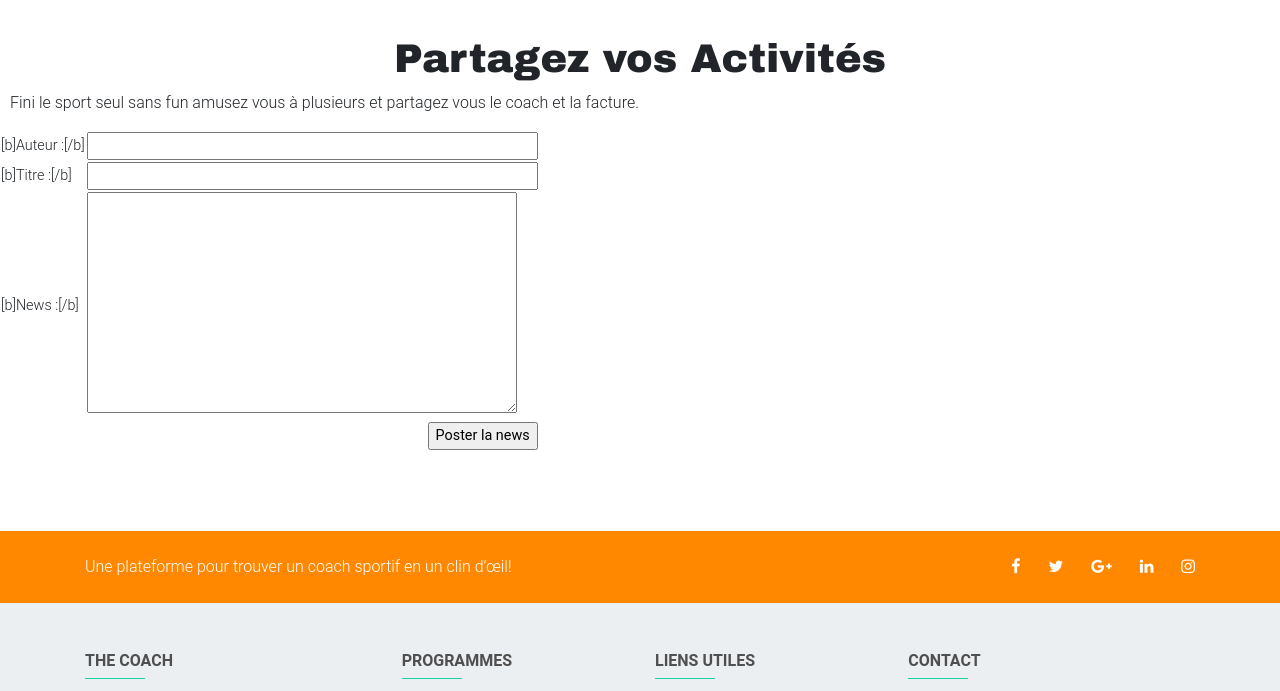
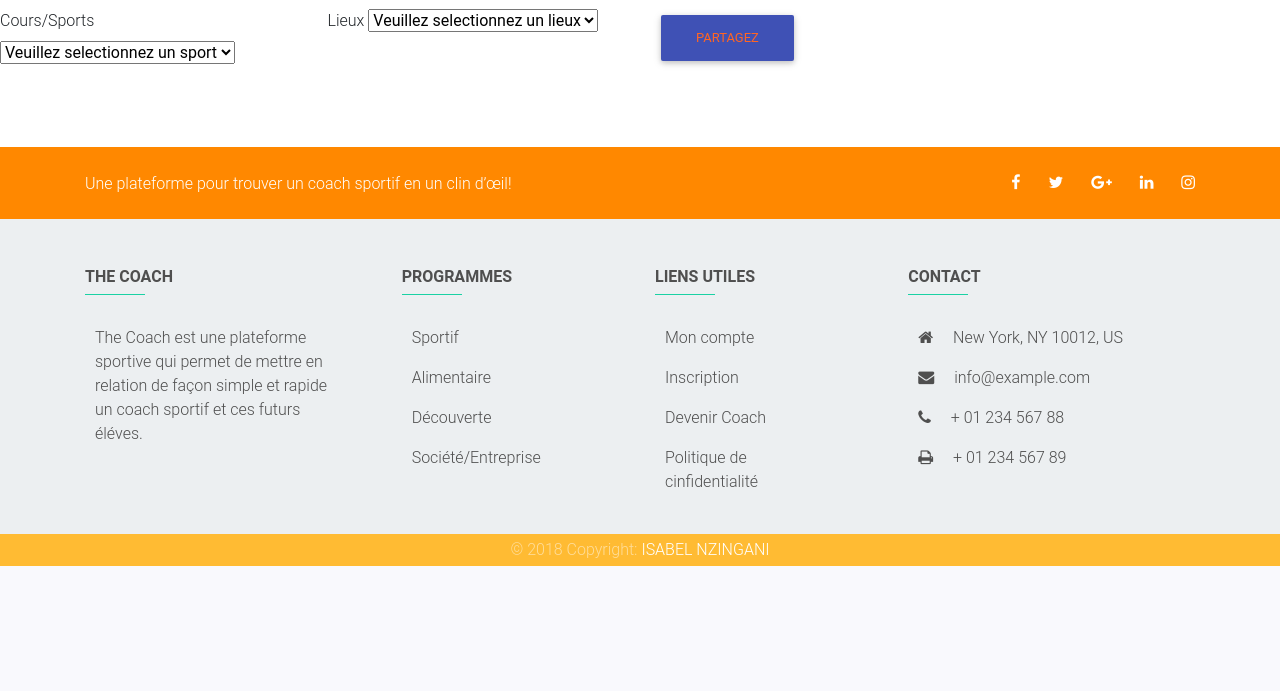
Before and after one commit to Isabelnzi/Thecoach, a PHP site: page / in a window 1280 px wide. Shown: the part 1825-2516 px from the top of the page. After the commit the page ends 2391 px from the top, so only its background shows below. Run offline with PHP 8.4, Linux system fonts and the light colour scheme; some libraries are stand-ins or nearby versions.

Commit message:
ajout nouvel page

```diff
--- a/assets/css/style.css
+++ b/assets/css/style.css
@@ -80,20 +80,6 @@ alignment-adjust:central;
     margin-bottom: 20px;
     margin-left: 90px;
 }
-.conseil{
-    margin-top: 15px;
-
+.explication{
+    margin-top: 20px
 }
-.parallax {
-    /* The image used */
-    background-image: url('/home/isabeln/Images/create_parallax.jpg');
-
-    /* Full height */
-    height: 100%;
-
-    /* Create the parallax scrolling effect */
-    background-attachment: fixed;
-    background-position: center;
-    background-repeat: no-repeat;
-    background-size: cover;
-}
--- a/header.php
+++ b/header.php
@@ -43,8 +43,8 @@
 
                 </ul>
                 <form class="form-inline my-2 my-lg-0">
-                    <a class="btn btn-primary" href="http://thecoach/connexion.php" role="button" id="submit">Connexion</a>
-                    <a class="btn btn-primary" href="http://thecoach/inscription.php" role="button" id="submit">Inscription</a>
+                    <a class="btn btn-indigo" href="http://thecoach/connexion.php" role="button" id="submit">Connexion</a>
+                    <a class="btn btn-indigo" href="http://thecoach/inscription.php" role="button" id="submit">Inscription</a>
                 </form>
             </div>
         </nav>
--- a/index.php
+++ b/index.php
@@ -1,4 +1,5 @@
 <?php
+//on y retrouve la navbar
 include 'header.php';
 ?>
 <!--Création d'un caroussel d'image de sport ou de sportif-->
@@ -29,14 +30,14 @@ include 'header.php';
     </a>
 </div>
 <div>
-    <!--création d'un bouton qui sommes nous permettant d'expliquer le site et le le role de MasterCoach-->
+    <!--création d'un bouton "qui-sommes nous" permettant d'expliquer le site et le le role de MasterCoach-->
     <a href="#quisommes-nous" class="btn btn btn-lg " tabindex="-1" role="button" id="quisommes-nous" onclick="hidden()">Qui sommes-nous ?</a>
     <!--insertion d'une bulle de texte-->
     <div id="Cadre">
         <div id="text">
-            <p> The Coach est une plateforme sportive qui permet de mettre en relation de façon simple et rapide un coach sportifs et ces futurs éléves . </p>
-            <p>Lorem ipsum dolor sit amet, consectetur adipiscing elit. Maecenas rutrum, lectus in sollicitudin luctus, ex tortor fringilla nisi, at mollis orci elit at augue. Phasellus varius, ligula tempor lobortis auctor, lacus dui laoreet nisi, nec bibendum ex turpis at ante. Aliquam quis sem tincidunt, sagittis nisl a, mattis neque. Fusce eget feugiat dolor. Interdum et malesuada fames ac ante ipsum primis in faucibus. Morbi auctor scelerisque massa vel consectetur. Curabitur egestas elit vel sem tincidunt sodales. Curabitur hendrerit placerat turpis at suscipit. Maecenas id nunc elit. </p>
-            <p>Lorem ipsum dolor sit amet, consectetur adipiscing elit. Maecenas rutrum, lectus in sollicitudin luctus, ex tortor fringilla nisi, at mollis orci elit at augue. Phasellus varius, ligula tempor lobortis auctor, lacus dui laoreet nisi, nec bibendum ex turpis at ante. Aliquam quis sem tincidunt, sagittis nisl a, mattis neque. Fusce eget feugiat dolor. Interdum et malesuada fames ac ante ipsum primis in faucibus. Morbi auctor scelerisque massa vel consectetur. Curabitur egestas elit vel sem tincidunt sodales. Curabitur hendrerit placerat turpis at suscipit. Maecenas id nunc elit. </p>
+            <p> The Coach est une plateforme sportive qui permet de mettre en relation de façon simple et rapide un coach sportif et ses futurs élèves .
+                L'originalité de The Coach vient du rôle actif qui est attribué à élève celui-ci peut quand il le souhaite proposer une activité à l'heure et à la date qu'il souhaite. Proposition ouverte à tous qui est effectif après validation d'un coach. Vous faites un choix selon vos envies et vos disponibilités, le coach s'adapte à votre demande le sport pourra être pratiqué à l'intérieur comme à l'extérieur. </p>
+            <p>Inscrivez vous et découvrez tout les nombreux avantages mis à votre disposition.Venez découvrir votre plateforme participative et devenez l'acteur de votre réussite sportive</p>
         </div>
     </div>
 </div>
@@ -49,51 +50,84 @@ include 'header.php';
             <img class="card-img-top" src="assets/img/coach.jpg" alt="image  d'une coach" title="Coach" />
             <div class="card-body">
                 <h5 class="card-title">Programme sportif</h5>
-                <a href="http://thecoach/ProgrammeSportifs.php" class="btn btn-light">Programme</a>
+                <a href="http://thecoach/ProgrammeSportifs.php" class="btn btn-indigo">Programme</a>
             </div>
         </div>
     </div>
-    <!-- 2nd card por le programme alimentairef-->
+    <!-- 2nd card por le programme alimentaire-->
     <div class="col-lg-3">
         <div class="card">
             <img class="card-img-top" src="assets/img/healthy.jpg" alt="photo d'une assiette avec des aliments sains" title="assiette de produits sains"/>
             <div class="card-body">
                 <h5 class="card-title">Programme alimentaire</h5>
-                <a href="http://thecoach/ProgrammeAlimentaire.php" class="btn btn-light">Programme</a>
+                <a href="http://thecoach/ProgrammeAlimentaire.php" class="btn btn-indigo">Programme</a>
             </div>
         </div>
     </div>
-    <!-- 3rd card por le programme decouverte-->
+    <!-- 3ème card por le programme decouverte-->
     <div class="col-lg-3">
         <div class="card">
             <img class="card-img-top" src="assets/img/IMG-20180703-WA0014.jpg" alt="Coach entrain de parler à ces éléves" title="Coaching" />
             <div class="card-body">
                 <h5 class="card-title">Découverte</h5>
-                <a href="http://thecoach/Decouverte.php" class="btn btn-light">Découvrir</a>
+                <a href="http://thecoach/Decouverte.php" class="btn btn-indigo">Découvrir</a>
             </div>
         </div>
     </div>
-    <!-- 4th card por le programme d édiée aux entreprises et CE-->
+    <!-- 4ème card por le programme d édiée aux entreprises et CE-->
     <div class="col-lg-3">
         <div class="card">
             <img class="card-img-top" src="assets/img/entreprise.jpg" alt="sportifs soudant leurs mains" title="Groupe de sportif"/>
             <div class="card-body">
                 <h5 class="card-title">Société/Entreprise</h5>
-                <a href="http://thecoach/SocieteEntreprise.php" class="btn btn-light">Entreprise</a>
+                <a href="http://thecoach/SocieteEntreprise.php" class="btn btn-indigo">Entreprise</a>
             </div>
         </div>
     </div>
 </div>
 
 </div>
+<!--Propositon d'activité de la part d'un client ou un coach peut proposer ces services et les clients peuveut s'inscrire-->
+<!--on a deux select pour choisir le sport et l'autre pour savoir si on veut pratiquer le sport en intérieur ou extérieur-->
 <h1>Partagez vos Activités</h1>
+<div class="partagez">
+<h2>Fini le sport seul sans fun amusez vous à plusieurs et partagez vous le coach.</h2>
+<div class="select">
+    <div class="row">
+        <div class="col-md-3">
+  <label for="cours" id="cours">Cours/Sports</label>
+  <select name="cours" id="cours" class="form">
+            <option selected disabled>Veuillez selectionnez un sport</option>
+            <option value="1">Fitness</option>
+            <option value="2">Musculation</option>
+            <option value="3">Boxe</option>
+            <option value="4">Relaxation</option>
+            <option value="5">Pertes de poids</option>
+            <option value="6">Zumba</option>
+            <option value="7">Cardio</option>
+            <option value="8">Course à pieds</option>
+        </select>
+    </div>
 
-<p>Fini le sport seul sans fun amusez vous à plusieurs et partagez vous le coach et la facture.</p>
+          <div class="col-md-3">
+  <label for="cours" id="lieux">Lieux</label>
+  <select name="cours" id="lieux" class="form">
+            <option selected disabled>Veuillez selectionnez un lieux</option>
+            <option value="1">Intérieur</option>
+            <option value="2">Extérieur</option>
+        </select>
+    </div>
+        <div class="col-md-3">
+        <a href="#" role="" class="btn btn-indigo">Partagez</a>
+    </div>
+</div>
+</div>
 <?php
-include 'offres.php';
+//include 'offres.php';
 ?>
 </div>
 <?php
+//on y retrouve le footer
 include 'Footer.php';
 ?>
 <div>
--- a/inscription.php
+++ b/inscription.php
@@ -38,7 +38,7 @@
 
                     <div class="container">
                         <!--formulaire demandant une liste déroulante(Mr ou Mme), nom, prénom age et société rediriger vers la page index.php-->
-                        <h2><span class="badge badge-pill badge-warning">Formulaire d'inscription</span></h2>
+                        <h1><span class="badge-warning">Formulaire d'inscription</span></h1>
                         <div class="form-group">
                             <label for="civility">Civilité : *</label>
                             <Select class="form-control is-valid" name="civility" id="civility">
--- a/offres.php
+++ b/offres.php
@@ -5,19 +5,19 @@ include 'Controllers/offresCtl.php'
 <form action="offres.php" method="post">
 <table>
 <tr><td>
-[b]Auteur :[/b]
+Auteur :
 </td><td>
 <input type="text" name="auteur" maxlength="30" size="50" value="<?php if (isset($_POST['auteur'])) echo htmlentities(trim($_POST['auteur'])); ?>">
 </td></tr><tr><td>
-[b]Titre :[/b]
+Titre :
 </td><td>
 <input type="text" name="titre" maxlength="50" size="50" value="<?php if (isset($_POST['titre'])) echo htmlentities(trim($_POST['titre'])); ?>">
 </td></tr><tr><td>
-[b]News :[/b]
+Activité :
 </td><td>
 <textarea name="news" cols="50" rows="10"><?php if (isset($_POST['news'])) echo htmlentities(trim($_POST['news'])); ?></textarea>
 </td></tr><tr><td><td align="right">
-<input type="submit" name="go" value="Poster la news">
+<input type="submit" name="go" value="Poster l'activité">
 </td></tr></table>
 </form>
 <?php
@@ -31,23 +31,7 @@ if (isset($erreur)) echo '<br /><br />',$erreur;
 <html>
 
 <head>
-  <meta name="viewport" content="width=device-width, initial-scale=1" />
-  <title>Partagez</title>
-  <script src="http://code.jquery.com/jquery-1.6.4.min.js"></script>
-  <script src="https://cdnjs.cloudflare.com/ajax/libs/moment.js/2.8.4/moment.min.js"></script>
-  <script src="jquery.rss.min.js"></script>
-  <script>
-    jQuery(function($) {
-      $("#rss-feeds").rss("http://feeds.feedburner.com/premiumpixels",
-      {
-        entryTemplate:'<li><a href="{url}">[{author}@{date}] {title}</a><br/>{teaserImage}{shortBodyPlain}</li>'
-      })
-    })
-  </script>
-</head>
 
-<body>
-  <div id="rss-feeds"></div>
 </body>
 
 </html>
```
Also changed, not shown: Decouverte.php (+7 -2 lines), ProgrammeAlimentaire.php (+8 -10 lines), ProgrammeSportifs.php (+13 -24 lines), SocieteEntreprise.php (+15 -15 lines), class/database.php (added, +32 -0 lines).
